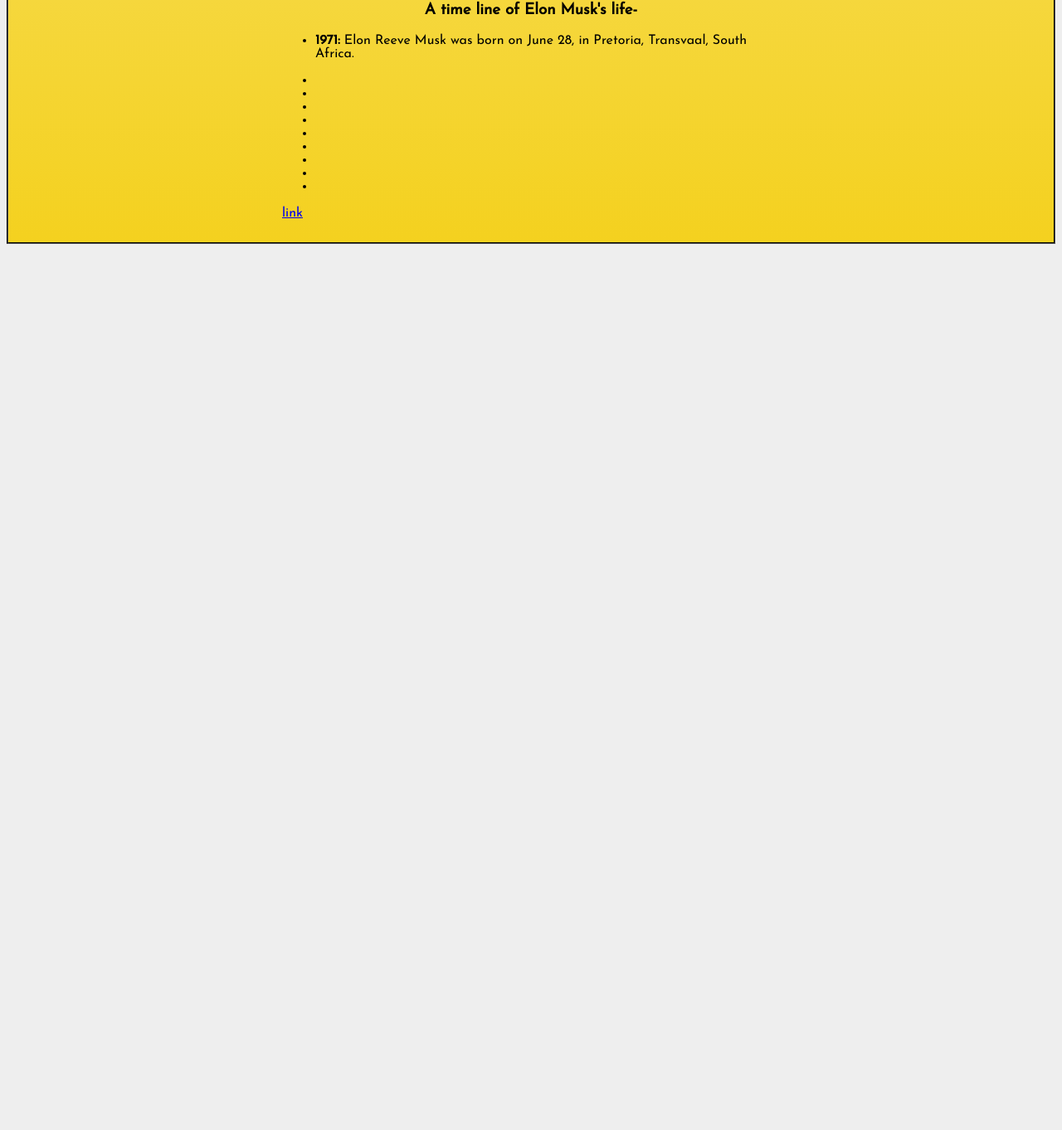
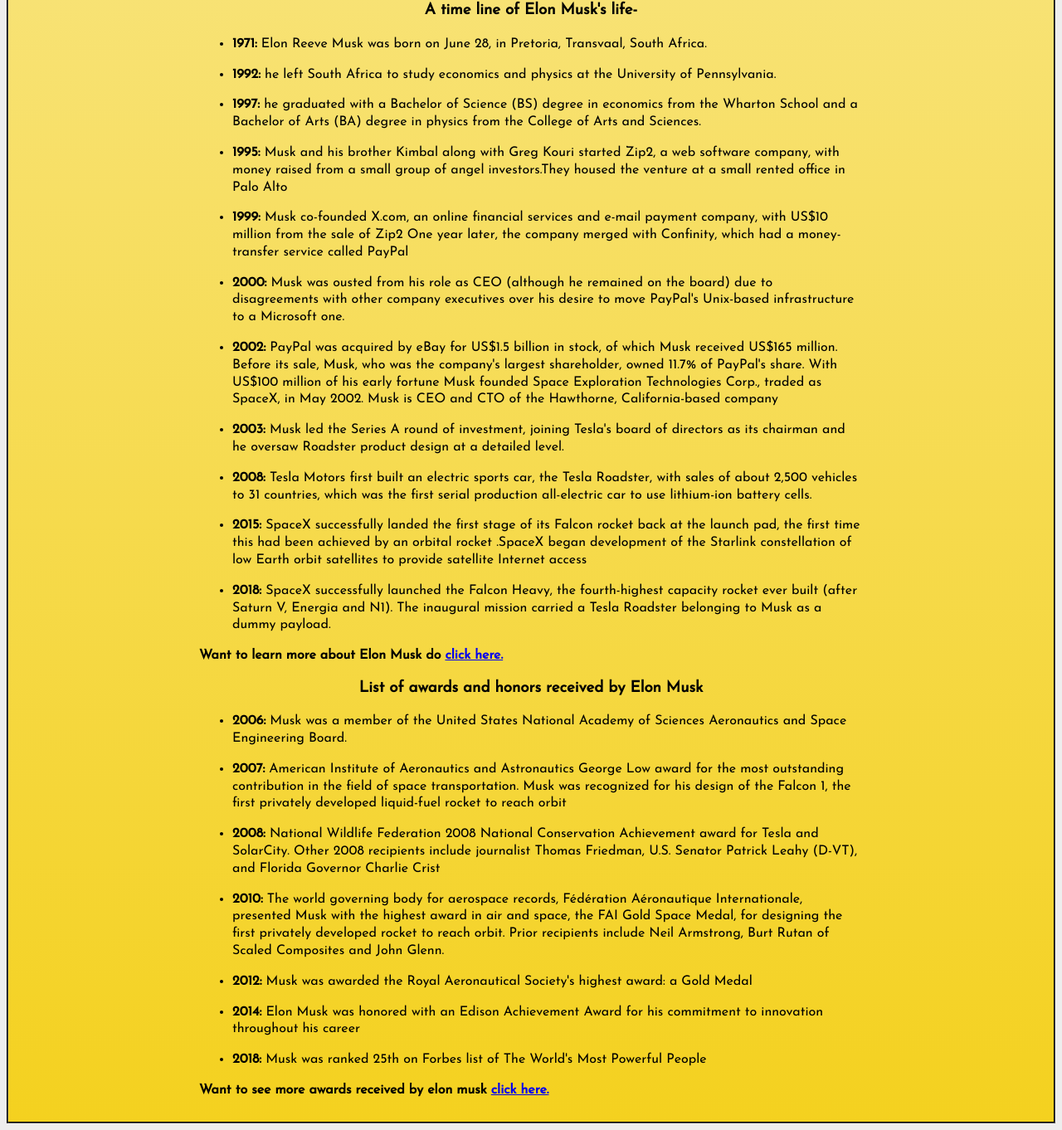
Before and after one commit to arsumukha/fcc, a plain HTML site: page index.html in a window 1280 px wide. Shown: the part 1090-2452 px from the top of the page at 83% size. Before the commit the page ends 1392 px from the top, so only its background shows below. Drawn offline with Linux system fonts and the light colour scheme; files whose address does not match are found by name.

Commit message:
tribute page completed

```diff
--- a/index.html
+++ b/index.html
@@ -9,12 +9,12 @@
 
             <div class="heading">
                 <p class="h1">Elon Musk</p>
-                <h3>One of the most innovative leader and entreprenuer of all time</h3>
+                <h3>One of the most innovative leader and entrepreneur of all time</h3>
             </div>
             <hr>
         <main>
             <figure>
-            <img src="C:\Users\sumukha\Desktop\BPO01.21.gettyimages-1183851343-2048x2048-1.jpg" alt="pic of musk">
+            <img src="BPO01.21.gettyimages-1183851343-2048x2048-1.jpg" alt="pic of musk">
             <figcaption>
                 <h3> Musk introducing Tesla’s all-electric Cybertruck on Nov. 21, 2019</h3>
             </figcaption>
@@ -26,36 +26,69 @@
                         <p><strong>1971:</strong> Elon Reeve Musk was born on June 28, in Pretoria, Transvaal, South Africa.</p>
                     </li>
                     <li>
-
+                        <p><strong>1992:</strong> he left South Africa to study economics and physics at the University of Pennsylvania.</p>
                     </li>
                     <li>
-
+                        <p><strong>1997:</strong> he graduated with a Bachelor of Science (BS) degree in economics from the Wharton School and a Bachelor of Arts (BA) degree in physics from the College of Arts and Sciences.</p>
                     </li>
                     <li>
-
+                        <p><strong>1995: </strong> Musk and his brother Kimbal along with Greg Kouri started Zip2, a web software company, with money raised from a small group of angel investors.They housed the venture at a small rented office in Palo Alto</p>
                     </li>
                     <li>
-
+                        <p><strong>1999:</strong> Musk co-founded X.com, an online financial services and e-mail payment company, with US$10 million from the sale of Zip2 One year later, the company merged with Confinity, which had a money-transfer service called PayPal</p>
                     </li>
                     <li>
-
+                        <p><strong>2000:</strong> Musk was ousted from his role as CEO (although he remained on the board) due to disagreements with other company executives over his desire to move PayPal's Unix-based infrastructure to a Microsoft one.</p>
                     </li>
                     <li>
-
+                        <p><strong>2002:</strong> PayPal was acquired by eBay for US$1.5 billion in stock, of which Musk received US$165 million. Before its sale, Musk, who was the company's largest shareholder, owned 11.7% of PayPal's share. With US$100 million of his early fortune Musk founded Space Exploration Technologies Corp., traded as SpaceX, in May 2002. Musk is CEO and CTO of the Hawthorne, California-based company</p>
                     </li>
                     <li>
-
+                        <p><strong>2003:</strong> Musk led the Series A round of investment, joining Tesla's board of directors as its chairman and he oversaw Roadster product design at a detailed level.</p>
                     </li>
                     <li>
-
+                        <p><strong>2008:</strong> Tesla Motors first built an electric sports car, the Tesla Roadster, with sales of about 2,500 vehicles to 31 countries, which was the first serial production all-electric car to use lithium-ion battery cells.</p>
                     </li>
                     <li>
-
+                        <p><strong>2015:</strong> SpaceX successfully landed the first stage of its Falcon rocket back at the launch pad, the first time this had been achieved by an orbital rocket .SpaceX began development of the Starlink constellation of low Earth orbit satellites to provide satellite Internet access</p>
+                    </li>
+                    <li>
+                        <p><strong>2018:</strong> SpaceX successfully launched the Falcon Heavy, the fourth-highest capacity rocket ever built (after Saturn V, Energia and N1). The inaugural mission carried a Tesla Roadster belonging to Musk as a dummy payload.</p>
                     </li>
                 </ul>
-                <a href="#">
-                    link
-                </a>
+                <p><strong>Want to learn more about Elon Musk do
+                    <a href="https://en.wikipedia.org/wiki/Elon_Musk">
+                        click here.
+                    </a></strong>
+                    </p>
+                <h3>List of awards and honors received by Elon Musk</h3>
+                <ul>
+                    <li><p><strong>2006:</strong> Musk was a member of the United States National Academy of Sciences Aeronautics and Space Engineering Board.</p>
+                    </li>
+                    <li>
+                        <p><strong>2007:</strong> American Institute of Aeronautics and Astronautics George Low award for the most outstanding contribution in the field of space transportation. Musk was recognized for his design of the Falcon 1, the first privately developed liquid-fuel rocket to reach orbit</p>
+                    </li>
+                    <li>
+                        <p><strong>2008:</strong> National Wildlife Federation 2008 National Conservation Achievement award for Tesla and SolarCity. Other 2008 recipients include journalist Thomas Friedman, U.S. Senator Patrick Leahy (D-VT), and Florida Governor Charlie Crist</p>
+                    </li>
+                    <li>
+                        <p><strong>2010:</strong> The world governing body for aerospace records, Fédération Aéronautique Internationale, presented Musk with the highest award in air and space, the FAI Gold Space Medal, for designing the first privately developed rocket to reach orbit. Prior recipients include Neil Armstrong, Burt Rutan of Scaled Composites and John Glenn.</p>
+                    </li>
+                    <li>
+                        <p><strong>2012:</strong> Musk was awarded the Royal Aeronautical Society's highest award: a Gold Medal</p>
+                    </li>
+                    <li>
+                        <p><strong>2014:</strong> Elon Musk was honored with an Edison Achievement Award for his commitment to innovation throughout his career</p>
+                    </li>
+                    <li>
+                        <p><strong>2018:</strong> Musk was ranked 25th on Forbes list of The World's Most Powerful People</p>
+                    </li>
+                </ul>
+                <p><strong>Want to see more awards received by elon musk
+                <a href="https://en.wikipedia.org/wiki/List_of_awards_and_honors_received_by_Elon_Musk">
+                    click here.
+                </a></strong>
+                </p>
             </div>
             <div class="quote">
 
--- a/style.css
+++ b/style.css
@@ -1,8 +1,9 @@
 .content{
     font-family: "Josefin Sans";
-    max-width: 600px;
+    max-width: 800px;
     text-align: left;
     margin: 0 auto 25px auto;
+    line-height: 1.3em;
 }
 
 img{
@@ -39,7 +40,7 @@ main{
     border-width:2px;
     border-color: #000000;
     border-style: groove;
-    background:linear-gradient(180deg,#fae994,#f4d11f);
+    background:linear-gradient(180deg,#faedab,#f4d11f);
     font-family: "Josefin Sans";
 }
 figure{
@@ -51,3 +52,9 @@ figure{
 .h1:hover{
     text-shadow: 1px 0px #000000;
 }
+p{
+    font-size:16px;
+}
+a:hover{
+    color:red;
+}
```
